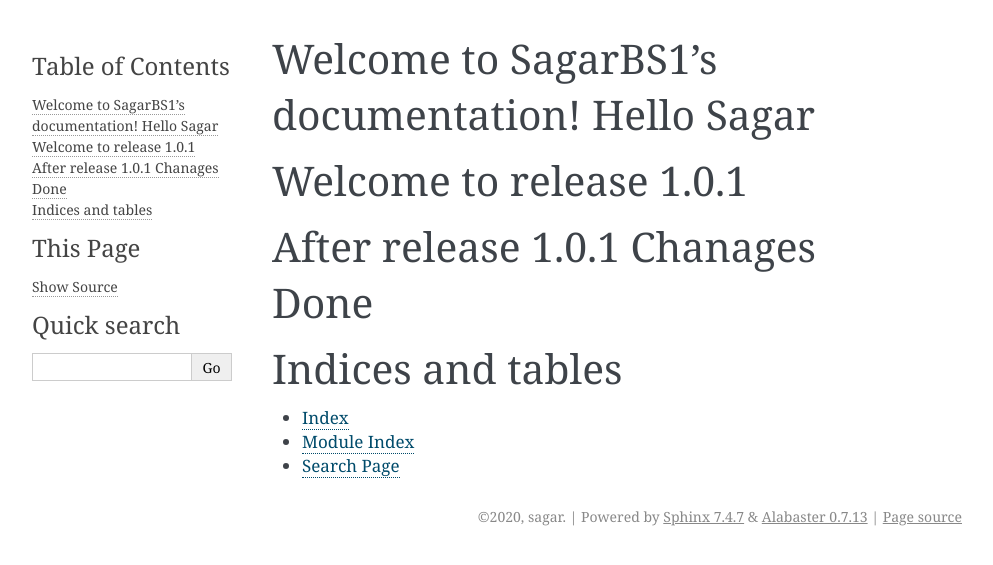
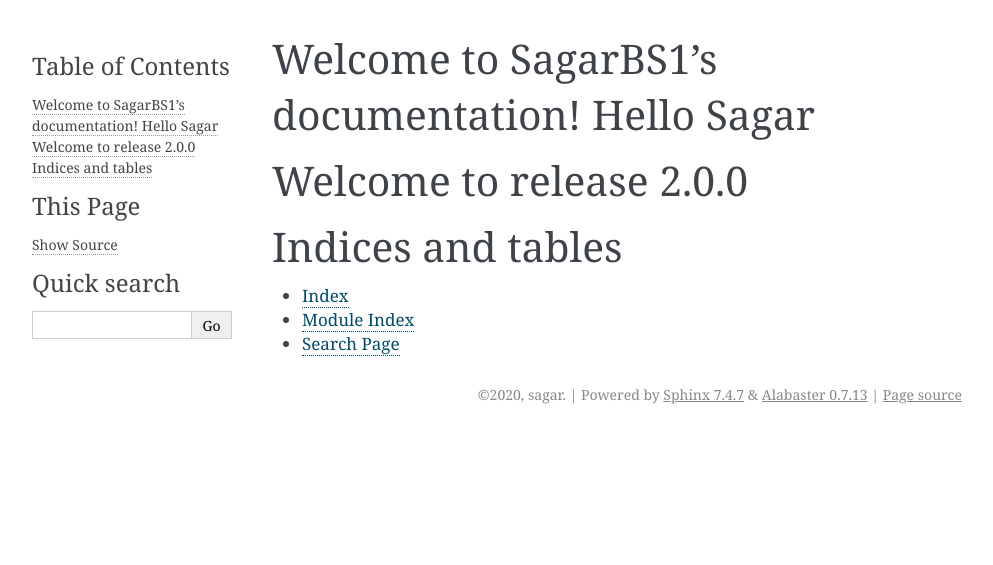
Before and after one commit to sagarmd12194/BS1, a Sphinx documentation site: the page built from docs/source/index.rst, in a window 1280 px wide. Shown: the top 565 px of the page, without its empty margins (148-1141 px from the left). Built offline with Sphinx 7.4.7, drawn with Linux system fonts in a browser that asks for light colours.

Commit message:
Update index.rst

```diff
--- a/docs/source/index.rst
+++ b/docs/source/index.rst
@@ -6,11 +6,10 @@
 Welcome to SagarBS1's documentation! Hello Sagar
 =================================================
 
-Welcome to release 1.0.1
+Welcome to release 2.0.0
 ========================
 
-After release 1.0.1 Chanages Done
-===================================
+
 
 
 .. toctree::
```
